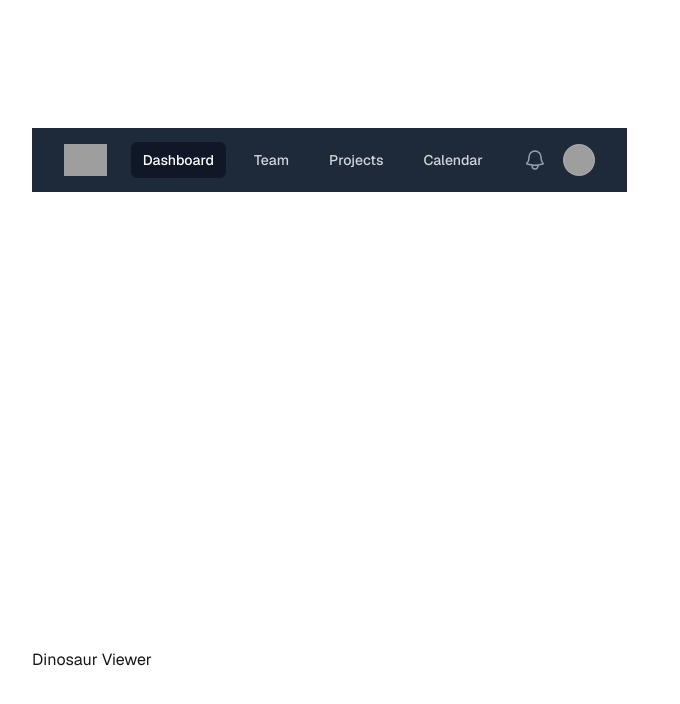
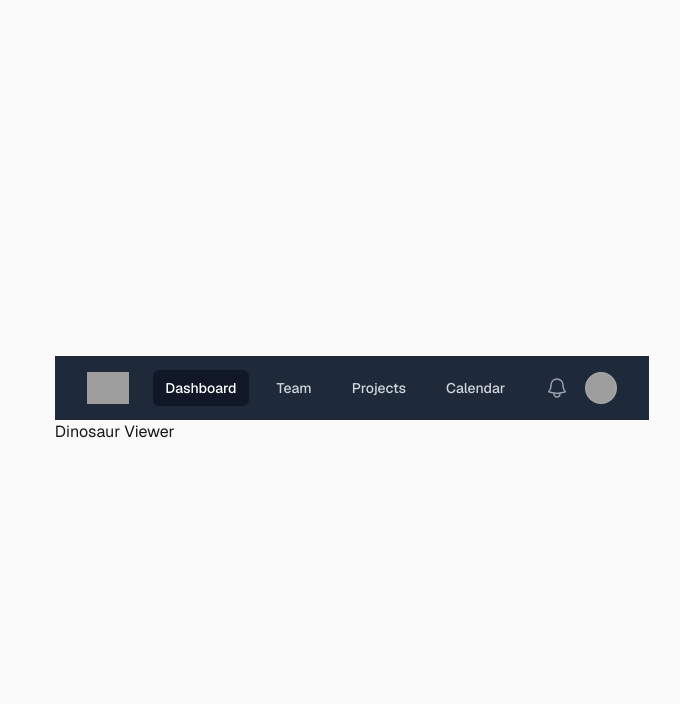
Before and after one commit to wongkj/dinosaur-viewer, a Next.js app: page / in a window 1280 px wide. Shown: the top 704 px of the page, without its empty margins (288-968 px from the left). Built offline with nearby package versions, Linux system fonts and the light colour scheme; grey boxes are pictures that could not be loaded.

Commit message:
fix: Removed the styling on the main page

```diff
--- a/src/app/page.tsx
+++ b/src/app/page.tsx
@@ -4,7 +4,7 @@
 export default function Home() {
   return (
     <div className="flex flex-col flex-1 items-center justify-center bg-zinc-50 font-sans dark:bg-black">
-      <main className="flex flex-1 w-full max-w-3xl flex-col items-center justify-between py-32 px-16 bg-white dark:bg-black sm:items-start">
+      <main>
         <Navbar />
         <h1>Dinosaur Viewer</h1>
       </main>
```
